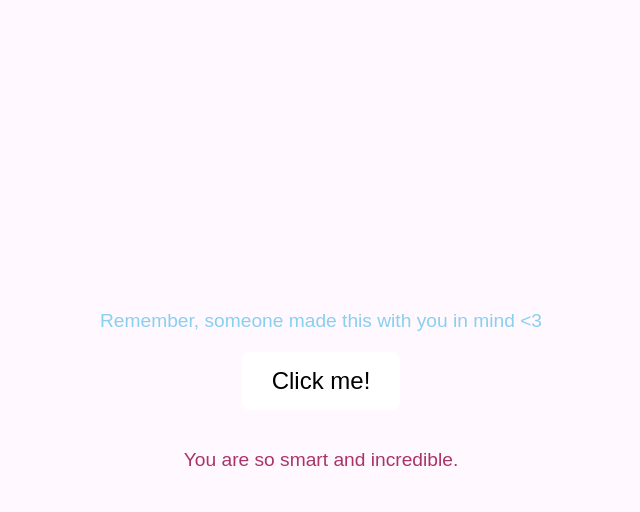
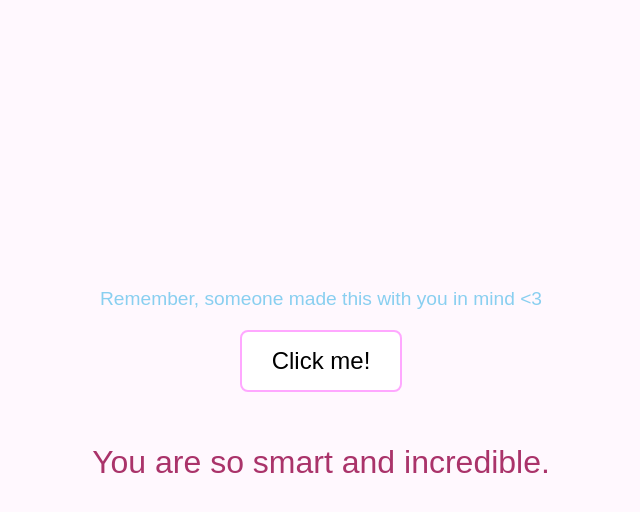
Before and after one commit to Alexthebatman/Alexthebatman.github.io, a plain HTML site: page praise.html in a window 1280 px wide. Both pictures are taken after a click on the button "Click me!". Shown: the whole page, without its empty margins (319-959 px from the left). Drawn offline with Linux system fonts and the light colour scheme.

Commit message:
Update praise.html

```diff
--- a/praise.html
+++ b/praise.html
@@ -3,7 +3,7 @@
 <head>
     <meta charset="UTF-8" />
     <meta name="viewport" content="width=device-width, initial-scale=1.0"/>
-    <title>Inspiring Random Line</title>
+    <title>Praise</title>
     <style>
         body {
             background-color: #fff8fe;
@@ -20,11 +20,10 @@
             text-align: center;
         }
 
-        /* Placeholder line above the button */
         .placeholder {
             color: #AA336A;
             font-size: 1.2em;
-            margin-bottom: 20px; /* space below the placeholder text */
+            margin-bottom: 20px;
         }
 
         button {
@@ -35,23 +34,25 @@
             border: none;
             border-radius: 8px;
             cursor: pointer;
+            border: 2px;
+            border-style: solid;
+            border-color: #ffa8ff;
         }
 
-        /* The container for the lines */
         .lines {
-            margin-top: 20px; /* space above the lines */
+            margin-top: 20px;
             color: #AA336A;
-            font-size: 1.2em;
+            font-size: 2em;
             max-width: 80%;
-            transition: opacity 0.5s ease-in-out;
-        }
+}
+.lines p {
+    transition: opacity 0.5s ease-in-out;
+}
 
-        /* Initially hidden (not visible) */
         .hidden {
             opacity: 0;
         }
 
-        /* When show class is added, it will fade in */
         .show {
             opacity: 1;
         }
@@ -63,7 +64,6 @@
 </head>
 <body>
     <div class="container">
-        <!-- The placeholder line above the button -->
         <div class="placeholder">Remember, someone made this with you in mind <3</div>
         <button id="placeButton">Click me!</button>
         <div id="linesContainer" class="lines"></div>
@@ -102,25 +102,26 @@
             "Don't give up on your dreams, you've got this doll <3"
         ];
 
+        let lastIndex = -1;
         const placeButton = document.getElementById('placeButton');
         const linesContainer = document.getElementById('linesContainer');
 
         placeButton.addEventListener('click', function() {
-            // Clear the container (remove old line instantly)
-            linesContainer.innerHTML = '';
+linesContainer.innerHTML = '';
 
-            // Pick a random line
-            const randomIndex = Math.floor(Math.random() * lines.length);
-            const randomLine = lines[randomIndex];
+let randomIndex;
+do {
+    randomIndex = Math.floor(Math.random() * lines.length);
+} while (randomIndex === lastIndex);
 
-            // Create a paragraph element with the chosen line
+lastIndex = randomIndex;
+const randomLine = lines[randomIndex];
+
             const p = document.createElement('p');
             p.textContent = randomLine;
-            // Initially apply 'hidden' class so it starts transparent
             p.classList.add('hidden');
             linesContainer.appendChild(p);
 
-            // Use requestAnimationFrame to allow initial render, then fade in
             requestAnimationFrame(() => {
                 p.classList.add('show');
                 p.classList.remove('hidden');
```
